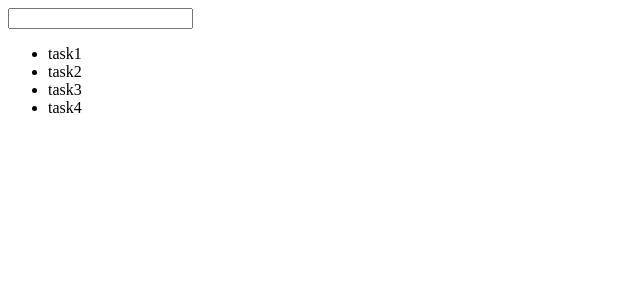
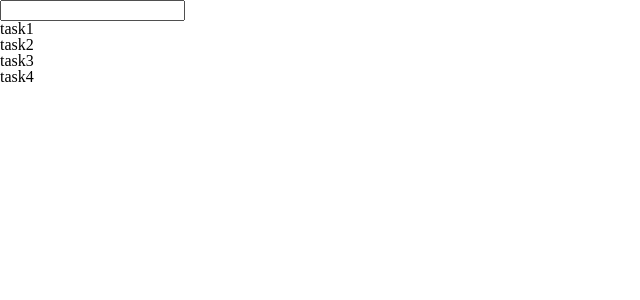
Before and after one commit to aleksandrKas777/todo-list-class, a React (Create React App) app: page / in a window 1280 px wide. Shown: the top 300 px of the page, without its empty margins (0-640 px from the left). Built offline with nearby package versions, Linux system fonts and the light colour scheme.

Commit message:
установил saas, подключил scss

```diff
--- a/package.json
+++ b/package.json
@@ -36,6 +36,7 @@
     ]
   },
   "devDependencies": {
-    "eslint": "^7.24.0"
+    "eslint": "^7.24.0",
+    "sass": "^1.32.8"
   }
 }
--- a/src/index.js
+++ b/src/index.js
@@ -1 +1,2 @@
+import './scss/main.scss';
 import './App';
--- /dev/null
+++ b/src/scss/main.scss
@@ -0,0 +1 @@
+@import 'reset';
```
Also changed, not shown: 1 other file (tests, documents, lock files or other folders).
